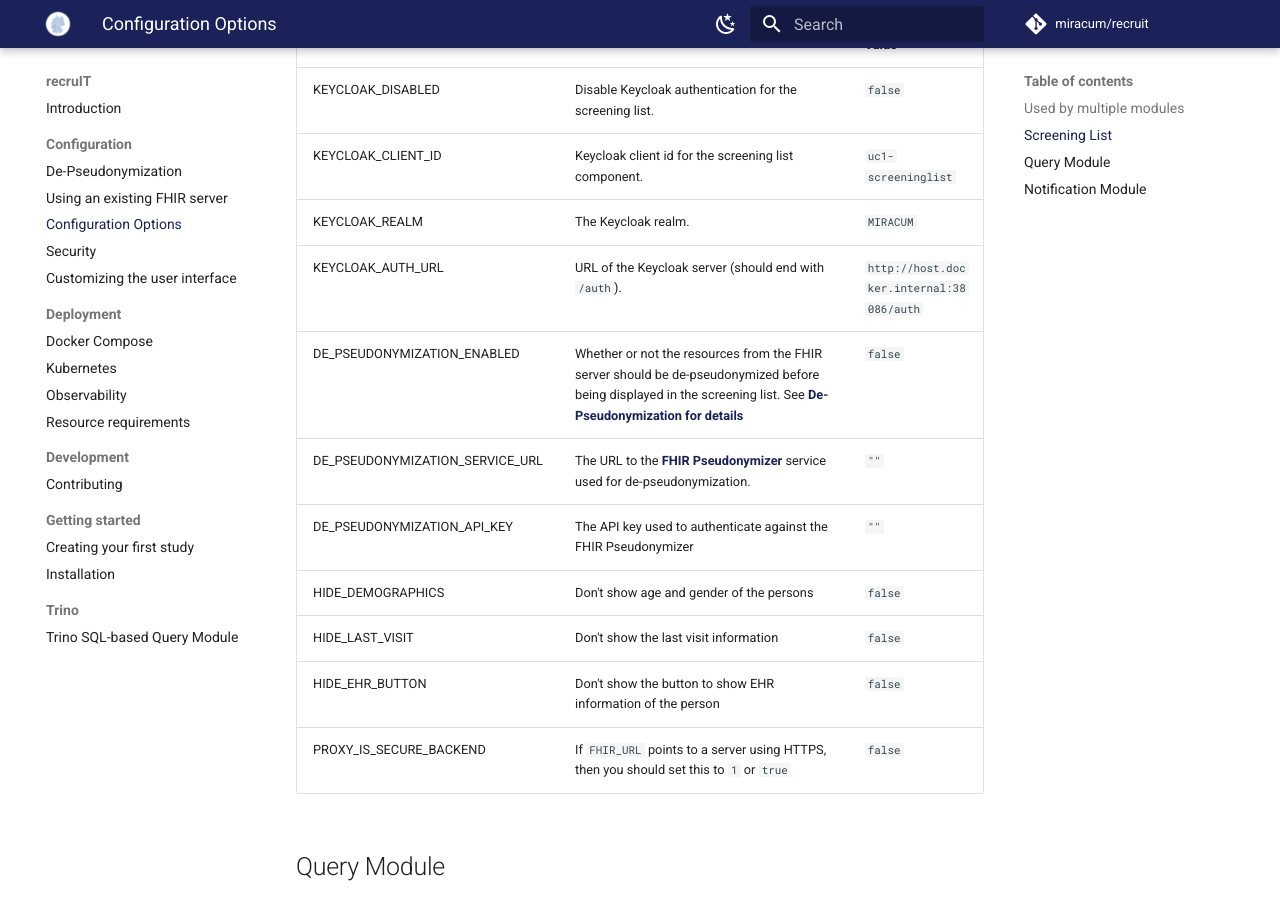
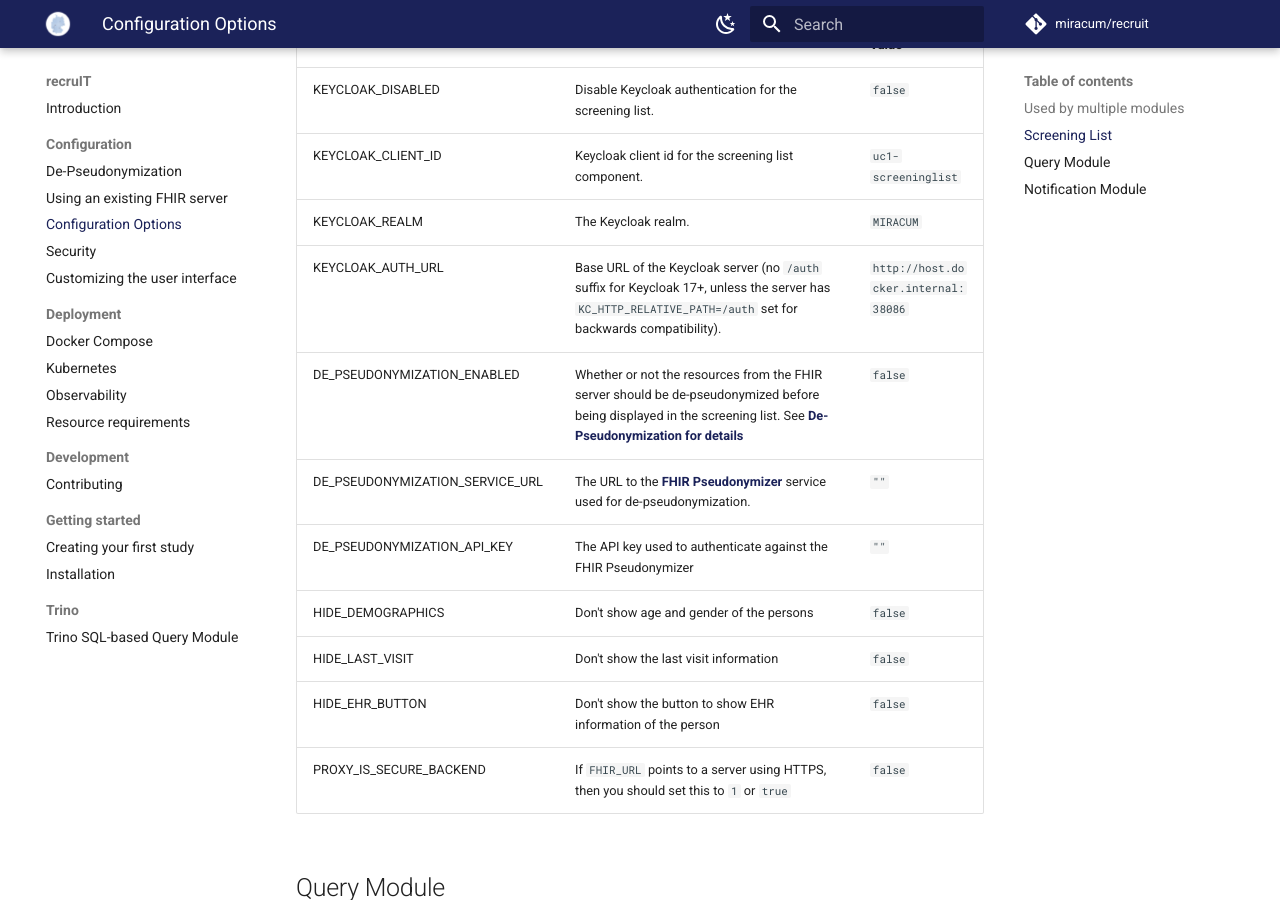
Before and after one commit to miracum/recruit, an MkDocs documentation site: the page built from docs/configuration/options.md, in a window 1280 px wide and 900 px high, scrolled down 734 px. Built offline with MkDocs 1.6.1 and Material for MkDocs 9.7.7, drawn with Linux system fonts in a browser that asks for light colours; comment, search, counter and statistics services are not loaded.

Commit message:
chore(deps): upgraded keycloak (#606)
Co-authored-by: chgl <5307555+chgl@users.noreply.github.com>

```diff
--- a/docs/configuration/options.md
+++ b/docs/configuration/options.md
@@ -25,7 +25,7 @@ using the `.staging.env` file.
 | KEYCLOAK_DISABLED               | Disable Keycloak authentication for the screening list.                                                                                                                                    | `false`                                  |
 | KEYCLOAK_CLIENT_ID              | Keycloak client id for the screening list component.                                                                                                                                       | `uc1-screeninglist`                      |
 | KEYCLOAK_REALM                  | The Keycloak realm.                                                                                                                                                                        | `MIRACUM`                                |
-| KEYCLOAK_AUTH_URL               | URL of the Keycloak server (should end with `/auth`).                                                                                                                                      | `http://host.docker.internal:38086/auth` |
+| KEYCLOAK_AUTH_URL               | Base URL of the Keycloak server (no `/auth` suffix for Keycloak 17+, unless the server has `KC_HTTP_RELATIVE_PATH=/auth` set for backwards compatibility).                                 | `http://host.docker.internal:38086`      |
 | DE_PSEUDONYMIZATION_ENABLED     | Whether or not the resources from the FHIR server should be de-pseudonymized before being displayed in the screening list. See [De-Pseudonymization for details](./de-pseudonymization.md) | `false`                                  |
 | DE_PSEUDONYMIZATION_SERVICE_URL | The URL to the [FHIR Pseudonymizer](https://github.com/miracum/fhir-pseudonymizer) service used for de-pseudonymization.                                                                   | `""`                                     |
 | DE_PSEUDONYMIZATION_API_KEY     | The API key used to authenticate against the FHIR Pseudonymizer                                                                                                                            | `""`                                     |
```
Also changed, not shown: charts/recruit/README.md (+1 -1 lines), src/list/frontend/deploy/docker-compose.dev.yml (+6 -9 lines), 4 other files.
